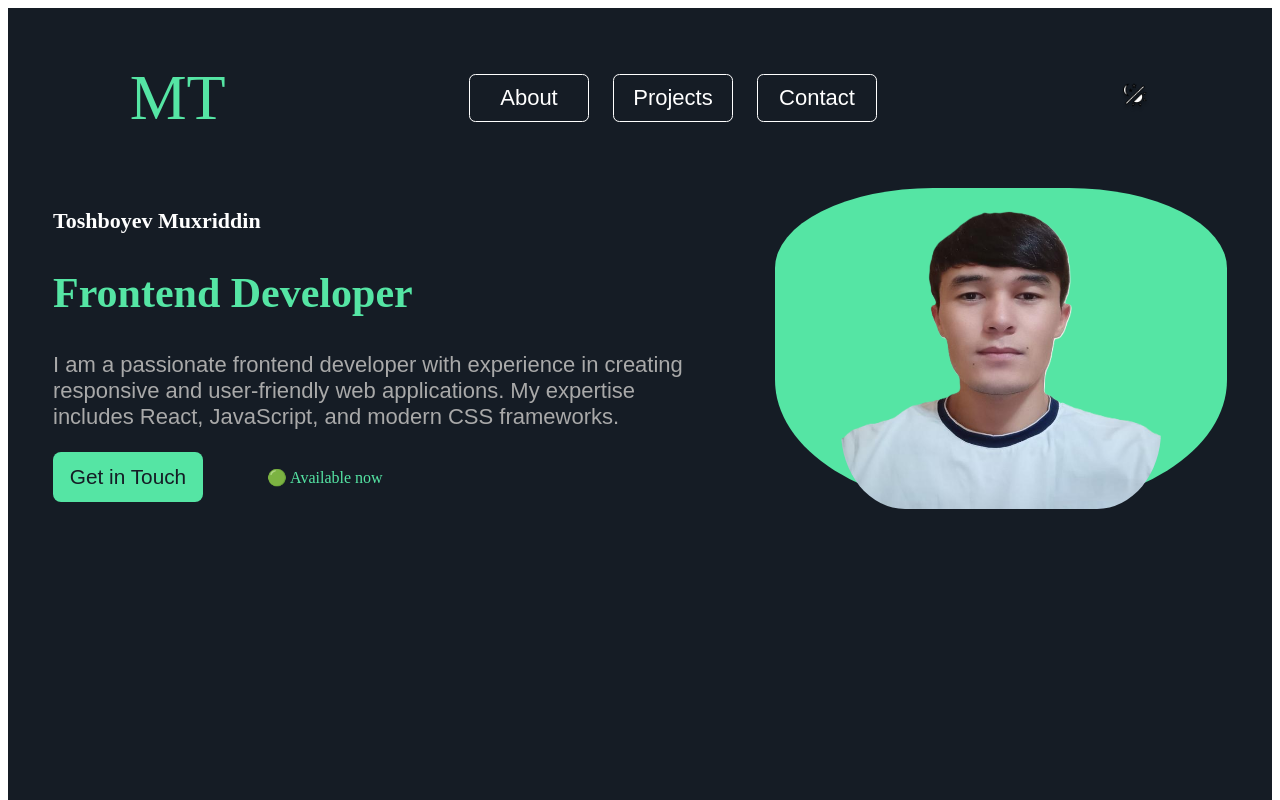
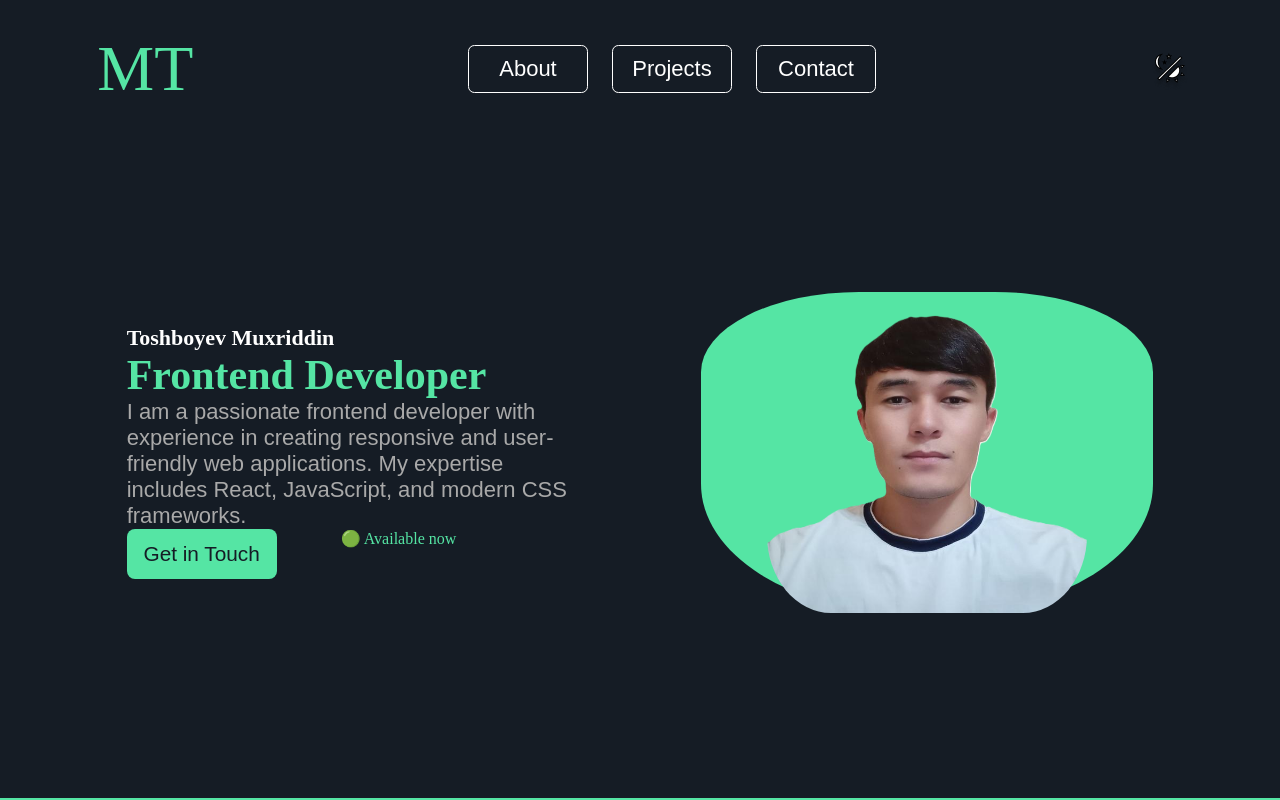
Before and after one commit to MukhriddinToshboyev/Portfoliyo, a React (Vite) app: page / in a window 1280 px wide. Shown: the top 800 px of the page. Built offline with nearby package versions, Linux system fonts and the light colour scheme; grey boxes are pictures that could not be loaded.

Commit message:
style: Implement App and Home styles

```diff
--- a/src/App.css
+++ b/src/App.css
@@ -1,10 +1,12 @@
 * {
   box-sizing: border-box;
-  margin: 0, auto;
+  margin: 0;
+  padding: 0;
 }
 
 .App {
   background-color: #151c25;
   color: white;
   min-height: 100dvh;
+  width: 100%;
 }
--- a/src/Home/index.jsx
+++ b/src/Home/index.jsx
@@ -12,7 +12,10 @@ function Home() {
           <button>Projects</button>
           <button>Contact</button>
         </div>
-        <img className="Home_navbar_img" src={Vector} alt="#" />
+        <button className="Home_navbar_img">
+          {" "}
+          <img src={Vector} alt="#" />
+        </button>
       </div>
       <div className="Home_content">
         <div className="Home_content_text">
@@ -32,6 +35,7 @@ function Home() {
           <img src={Rasm} alt="#" />
         </div>
       </div>
+      <h2 className="Home_line"></h2>
     </div>
   );
 }
--- a/src/Home/style.css
+++ b/src/Home/style.css
@@ -4,14 +4,18 @@
   padding: 0;
   min-height: 100vh;
   color: #55e5a4;
+  display: flex;
+  flex-direction: column;
+  justify-content: space-between;
 }
 
 /*  Navbar  */
 .Home_navbar {
+  margin-top: 2rem;
   display: flex;
   align-items: center;
   justify-content: space-around;
-  /* gap: 1rem; */
+  gap: 5rem;
 }
 
 .Home_navbar_name {
@@ -38,11 +42,20 @@
 .Home_navbar_btn :hover {
   background-color: #55e5a4;
   color: #151c25;
+  cursor: pointer;
 }
 
 .Home_navbar_img {
-  width: 1.875rem;
-  height: 1.875rem;
+  background: none;
+  border: none;
+  width: 2rem;
+  height: 2rem;
+}
+
+.Home_navbar_img :hover {
+  background-color: #55e5a4;
+  border-radius: 50%;
+  cursor: pointer;
 }
 
 /* Content */
@@ -51,11 +64,11 @@
   width: 100%;
   display: flex;
   align-items: center;
-  justify-content: space-around;
+  justify-content: space-evenly;
 }
 
 .Home_content_text {
-  width: 50%;
+  width: 35%;
 }
 
 .content_name {
@@ -117,3 +130,11 @@
   margin-bottom: 4.3rem;
   border-radius: 20%;
 }
+
+/* Line */
+
+.Home_line {
+  width: 100%;
+  height: 0.1rem;
+  background-color: #55e5a4;
+}
```
